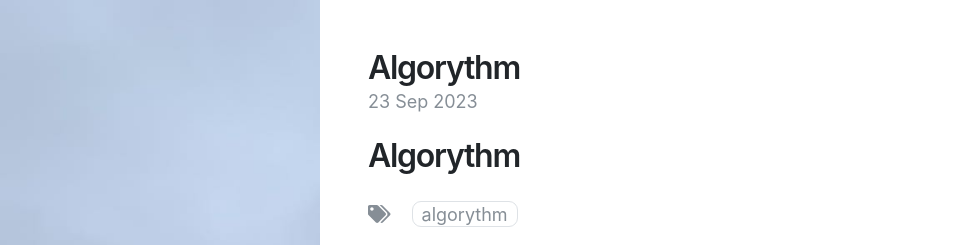
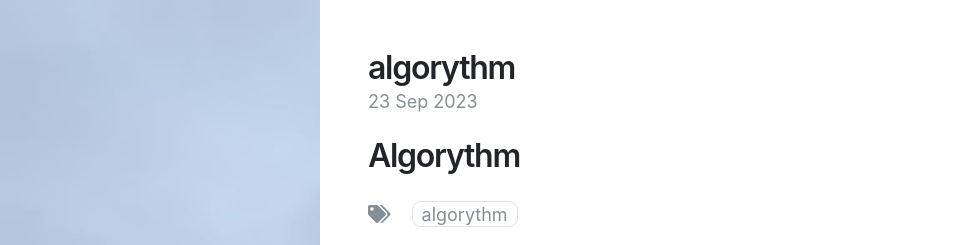
Before and after one commit to gndldl/gndldl.github.io, a Jekyll site: the page built from _posts/2023-09-23-algorythm.md, in a window 1280 px wide. Shown: the top 245 px of the page, without its empty margins (0-975 px from the left). Built offline with Jekyll 4.4.1, drawn with Linux system fonts in a browser that asks for light colours; nearby versions of some CDN libraries.

Commit message:
change category name

```diff
--- a/_posts/2023-09-23-algorythm.md
+++ b/_posts/2023-09-23-algorythm.md
@@ -1,8 +1,8 @@
 ---
 layout: post
-title: Algorythm
-tags: Algorythm
-categories: Algotythm
+title: algorythm
+tags: algorythm
+categories: algotythm
 math: true
 ---
 # Algorythm
```
